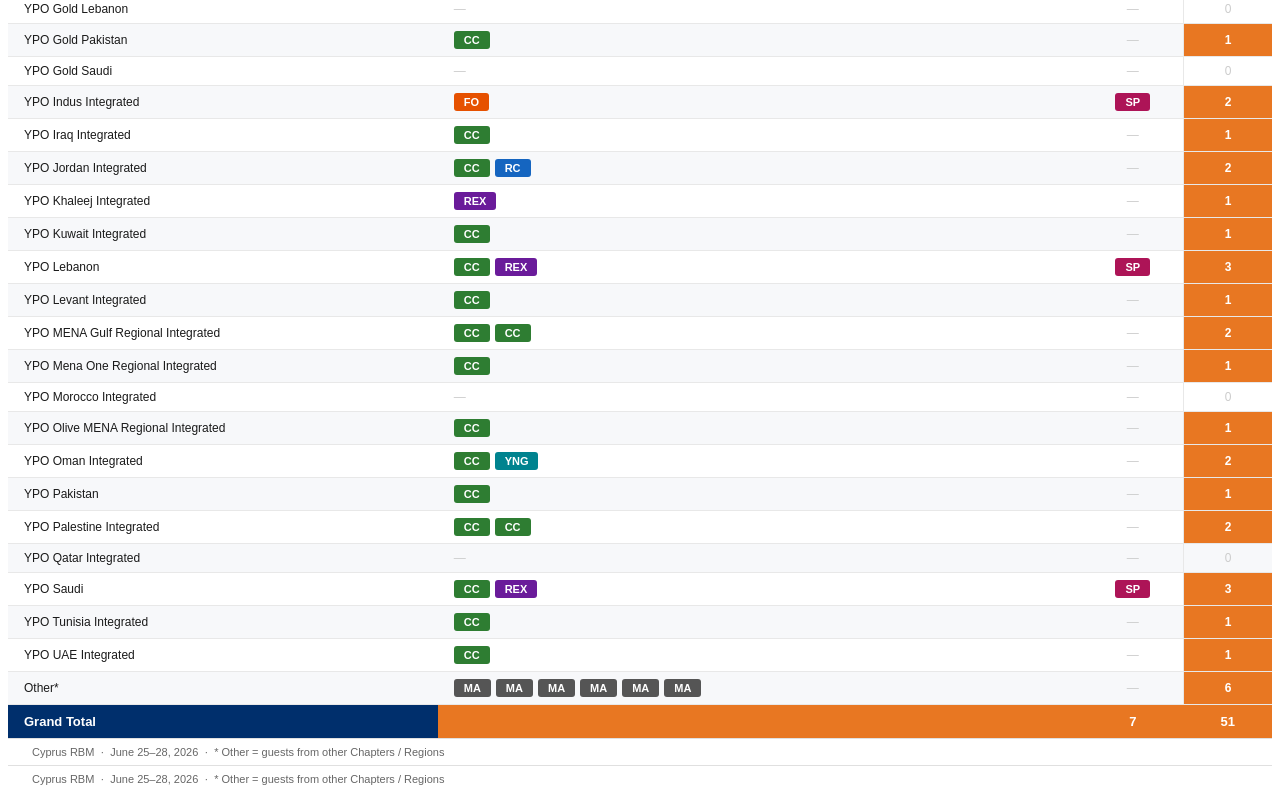
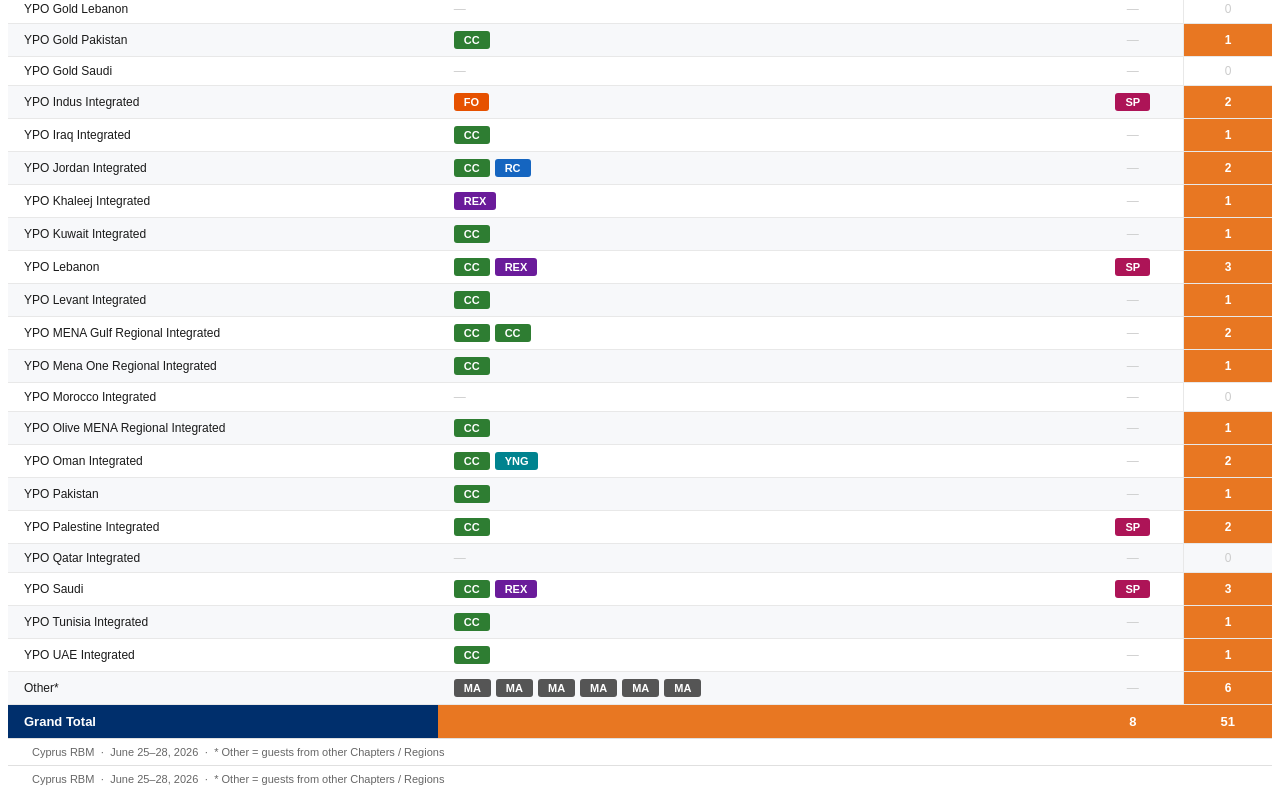
Before and after one commit to tamaracrowhurst-collab/menarbm2026, a React (Vite) app: page / in a window 1280 px wide. Shown: the part 464-1264 px from the top of the page. Built offline with nearby package versions, Linux system fonts and the light colour scheme.

Commit message:
Update App.jsx

```diff
--- a/src/App.jsx
+++ b/src/App.jsx
@@ -87,7 +87,7 @@
   { name: "Harvinder Sahni",           chapter: "YPO Kuwait Integrated",               role: "CC",  checkIn: null,     checkOut: null,     withSpouse: false, arrivalFlight: null, departureFlight: null, arrivalTime: null, departureTime: null },
   { name: "Tamara Crowhurst",          chapter: "Other*",                              role: "MA",  checkIn: null,     checkOut: null,     withSpouse: false, arrivalFlight: null, departureFlight: null, arrivalTime: null, departureTime: null },
   { name: "Helen Bannayan",            chapter: "YPO Jordan Integrated",               role: "RC",  checkIn: "25 Jun", checkOut: "28 Jun", withSpouse: false, arrivalFlight: "RJ 139",  departureFlight: "RJ 140",  arrivalTime: "11:15", departureTime: "23:59" },,
-  { name: "Nouar Qutob",               chapter: "YPO Palestine Integrated",            role: "CC",  checkIn: "25 Jun", checkOut: "29 Jun", withSpouse: true,  arrivalFlight: null, departureFlight: null, arrivalTime: null, departureTime: null }
+  { name: "Nouar Qutob",               chapter: "YPO Palestine Integrated",            role: "SP",  checkIn: "25 Jun", checkOut: "29 Jun", withSpouse: true,  arrivalFlight: null, departureFlight: null, arrivalTime: null, departureTime: null }
 ];
 
 const ROLE_LABELS = {
```
